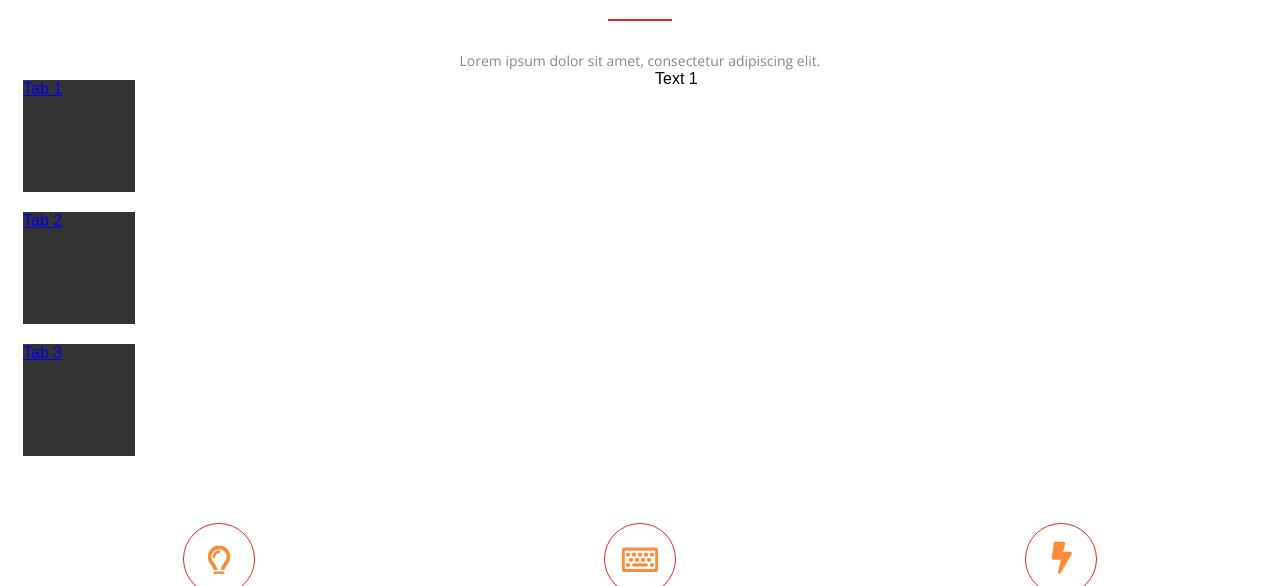
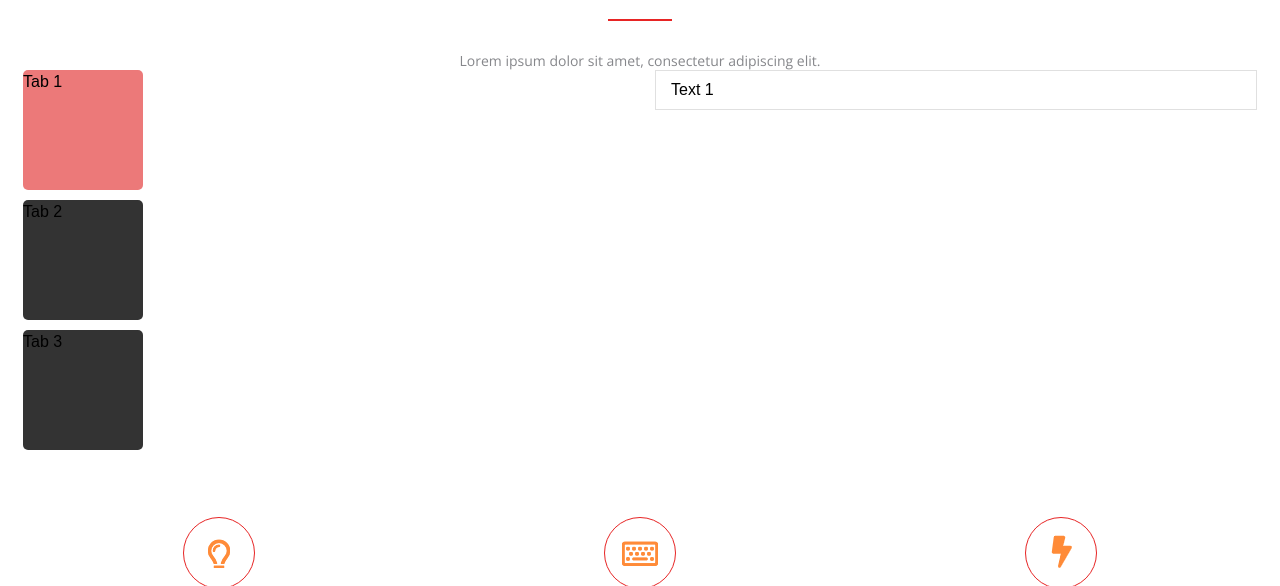
Before and after one commit to atarantey/teachmeskills, a plain HTML site: page Lesson 2/index.html in a window 1280 px wide. Shown: the part 147-733 px from the top of the page. Drawn offline with nearby package versions, Linux system fonts and the light colour scheme.

Commit message:
Add tabs on checkboxes

```diff
--- a/Lesson 2/index.html
+++ b/Lesson 2/index.html
@@ -17,22 +17,24 @@
 
         <div class="container tabs-box">
             <div class="row">
-                <div class="col-3">
+                <input type="radio" name="tab-btn" id="tab-btn-1" value="" checked="checked" />
+                <input type="radio" name="tab-btn" id="tab-btn-2" />
+                <input type="radio" name="tab-btn" id="tab-btn-3" />
+                <div class="col-3 tabs-container">
                     <div class="tabs">
-                        <a href="#text-block-1">Tab 1</a>
-                        <a href="#text-block-2">Tab 2</a>
-                        <a href="#text-block-3">Tab 3</a>
+                        <label for="tab-btn-1"><div>Tab 1</div></label>
+                        <label for="tab-btn-2"><div>Tab 2</div></label>
+                        <label for="tab-btn-3"><div>Tab 3</div></label>
                     </div>
                 </div>
-                <div class="col-3">
-                    <div class="tabs-text-container">
-                        <div id="text-block-1">Text 1</div>
-                        <div id="text-block-2">Text 2</div>
-                        <div id="text-block-3">Text 3</div>
-                    </div>
+                <div class="col-3 tabs-text-container">
+                    <div id="text-block-1">Text 1</div>
+                    <div id="text-block-2">Text 2</div>
+                    <div id="text-block-3">Text 3</div>
                 </div>
             </div>
         </div>
+
 
         <div class="container margin-60">
             <div class="row present-block">
--- a/Lesson 2/styles/style.css
+++ b/Lesson 2/styles/style.css
@@ -183,28 +183,50 @@ padding: 10px 0;
 }
 
 .tabs-box .tabs {
+    font-size: 0;
     display: flex;
     flex-direction: column;
 }
 
-.tabs-box .tabs > a {
-    display: block;
-    background-color:#333333;
-    width: 112px;
-    height: 112px;
-    margin: 10px 20px 10px 0;
-    order: 0;
+.tabs-box .row > input[type="radio"] {
+    display: none;
 }
 
-.tabs-box .tabs > a:hover {
-    background-color:  #EC7979;
+
+/* отобразить контент, связанный с вабранной радиокнопкой (input type="radio") */
+.tabs-box .row #tab-btn-1:checked ~ div.tabs-text-container #text-block-1,
+.tabs-box .row #tab-btn-2:checked ~ div.tabs-text-container #text-block-2,
+.tabs-box .row #tab-btn-3:checked ~ div.tabs-text-container #text-block-3 {
+    display: block;
 }
 
-.tabs-box .tabs-text-container div:nth-child(n+2) {
-    display: none;
-    order: 1;
+.tabs-box .tabs-container .tabs > label {
+    display: flex;
+    text-align: center;
+    vertical-align: middle;
+    user-select: none;
+    background-color: #333333;
+    border-radius: 5px;
+    font-size: 16px;
+    line-height: 1.5;
+    transition: color 0.15s ease-in-out, background-color 0.15s ease-in-out;
+    cursor: pointer;
+    width: 120px;
+    height: 120px;
+    margin-bottom: 10px;
 }
 
-.tabs-box .tabs-text-container>div:target {
-    display: block;
+
+.tabs-box .row > #tab-btn-1:checked ~ .tabs-container label[for="tab-btn-1"],
+.tabs-box .row > #tab-btn-2:checked ~ .tabs-container label[for="tab-btn-2"],
+.tabs-box .row > #tab-btn-3:checked ~ .tabs-container label[for="tab-btn-3"] {
+    background-color: #EC7979;
 }
+    /* скрыть контент по умолчанию */
+
+.tabs-box .tabs-text-container div {
+    display: none;
+    border: 1px solid #e0e0e0;
+    padding: 10px 15px;
+    font-size: 16px;
+}
```
Also changed, not shown: 1 other file.
